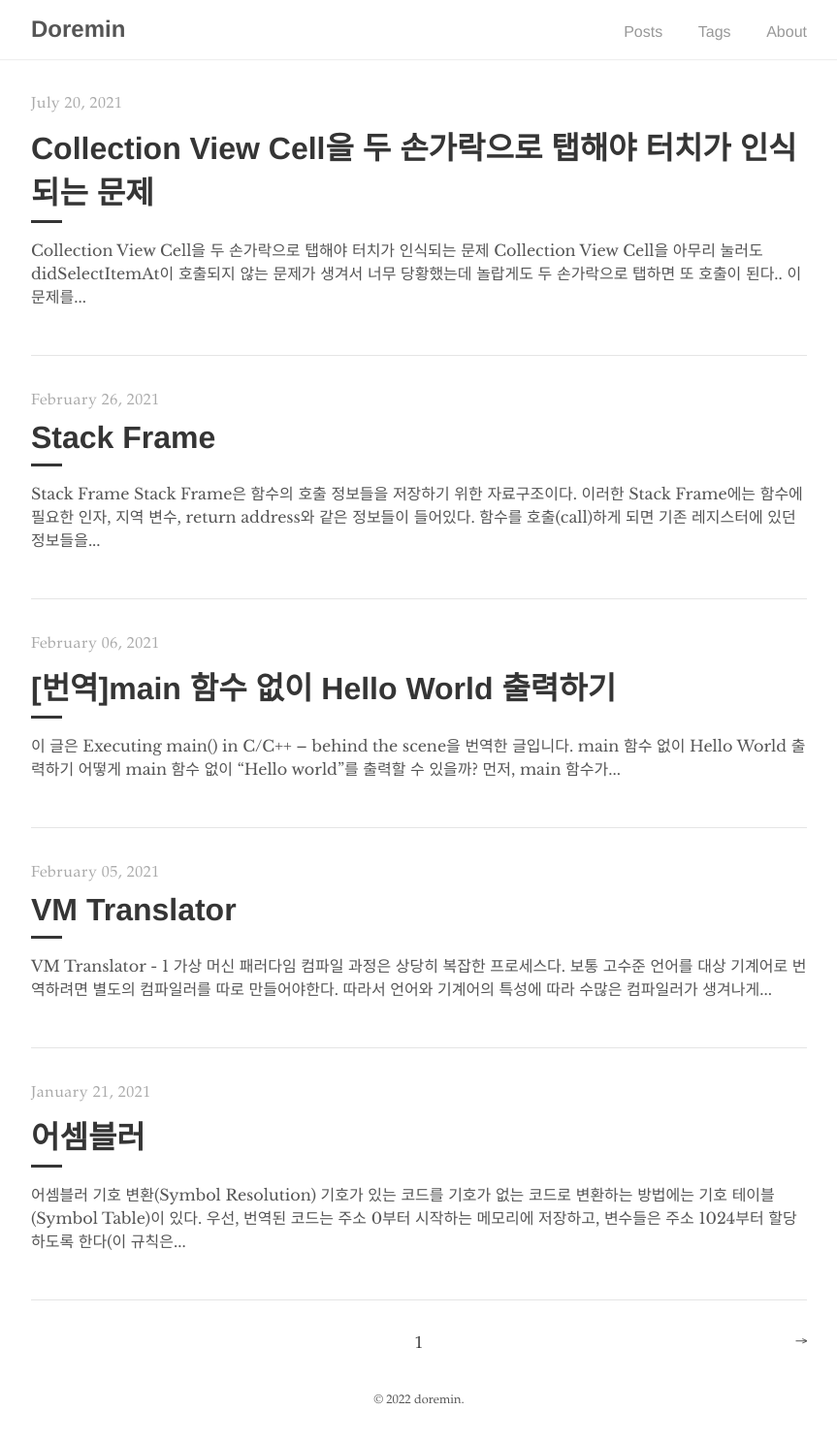
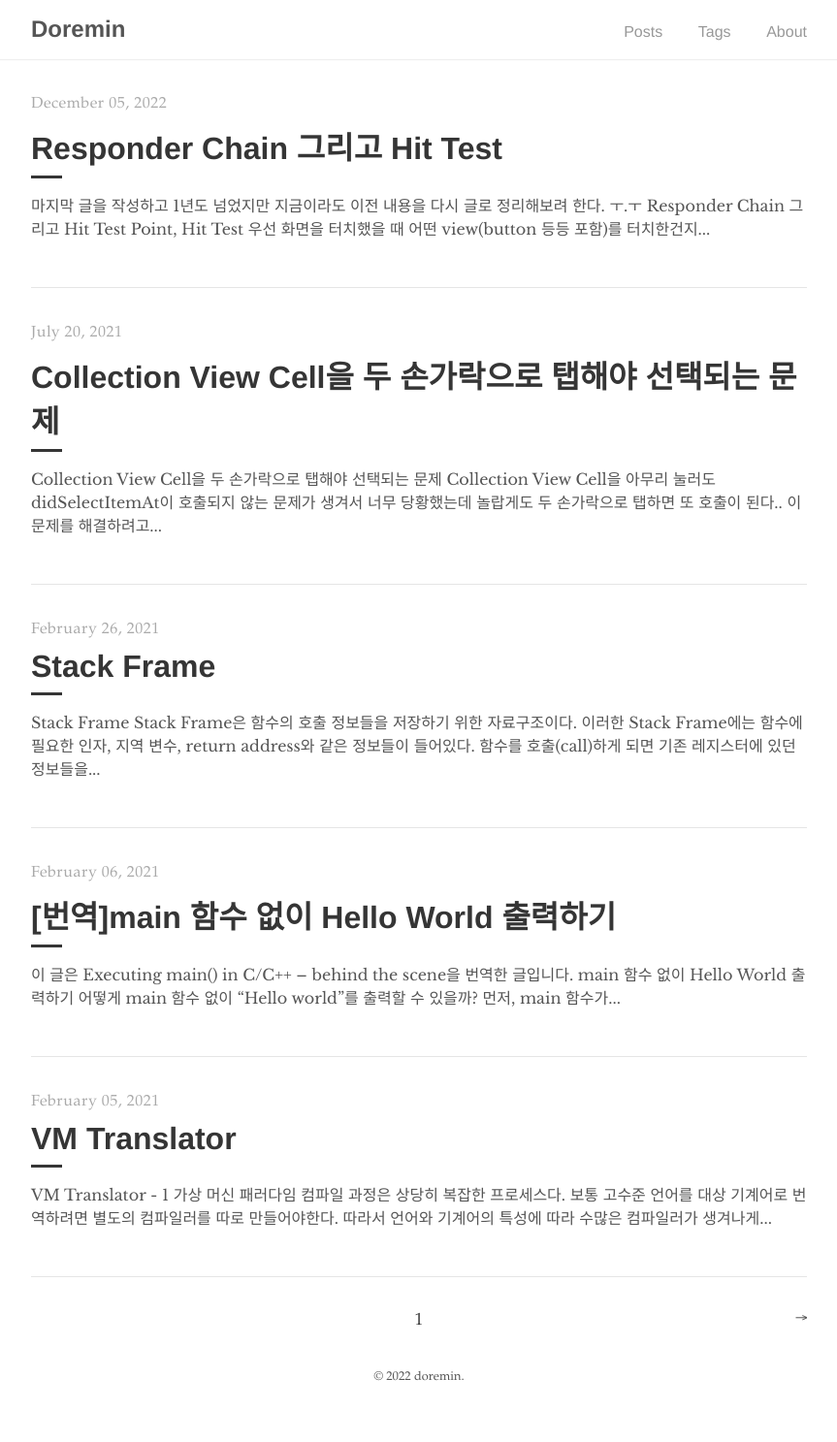
Before and after one commit to doremin/doremin.github.io, a Jekyll site: the page built from index.html, in a window 1280 px wide. Shown: the whole page at 97% size, without its empty margins (208-1071 px from the left). Built offline with Jekyll 4.4.1, drawn with Linux system fonts in a browser that asks for light colours; the list of posts is cut into pages by our own code; after the commit the page ends 1463 px from its top, so only the background shows below that; some of the changed lines change nothing that is shown.

Commit message:
add post

````diff
--- a/_posts/2021-07-20-15:00.md
+++ b/_posts/2021-07-20-15:00.md
@@ -1,13 +1,18 @@
 ---
 layout: post
-title:  "Collection View Cell을 두 손가락으로 탭해야 터치가 인식되는 문제"
+title:  "Collection View Cell을 두 손가락으로 탭해야 선택되는 문제"
 author: "doremin"
 tags: [UIKit]
 ---
 
-# Collection View Cell을 두 손가락으로 탭해야 터치가 인식되는 문제
+# Collection View Cell을 두 손가락으로 탭해야 선택되는 문제
 Collection View Cell을 아무리 눌러도 didSelectItemAt이 호출되지 않는 문제가 생겨서 너무 당황했는데 놀랍게도 두 손가락으로 탭하면 또 호출이 된다..
 
 이 문제를 해결하려고 코드를 계속 살펴봤는데 아무런 문제가 없다..
 
-그리고 검색해보다가 알게 되었는데 TapGestureRecognizer를 가지고 있는 View의 sub view로 CollectionView를 추가하면 두 손가락으로 탭해야 터치가 인식된단다..... (한 손가락으로 탭하면 touchesBegan도 호출이 안됨)
+대충 상황을 재현하면 이렇다.
+![simulator](/assets/images/2021-07-20/2021-07-20-1.png)
+
+view controller의 view에 tap gesture recognizer가 붙어있고 view의 subview로 table view가 있는데 table view의 cell을 아무리 tap해도 선택되지 않는다. 대신에 view controller의 view를 tap 했을 때의 action이 실행된다. 그래서 이 문제를 해결하기 위해서 여러가지를 찾아보다가 Responder chain 그리고 ios에서 어떤 object에 이벤트 처리를 맡기는지에 대해서 알게 되었다. 그래서 그 내용을 정리해보고자 한다.
+
+다음에 계속...
--- /dev/null
+++ b/_posts/2022-12-05-01:55.md
@@ -0,0 +1,85 @@
+---
+layout: post
+title:  "Responder Chain 그리고 Hit Test"
+author: "doremin"
+tags: [UIKit]
+---
+
+마지막 글을 작성하고 1년도 넘었지만 지금이라도 이전 내용을 다시 글로 정리해보려 한다. ㅜ.ㅜ
+
+---
+
+# Responder Chain 그리고 Hit Test
+
+## Point, Hit Test
+우선 화면을 터치했을 때 어떤 view(button 등등 포함)를 터치한건지 어떻게 알아낼까?
+화면을 터치하면 OS 즉 iOS에서 이 이벤트를 UIApplication으로 전달합니다. 그리고 그 밑으로 UIWindow -> root view controller -> view ... 이러한 순서로 전달하게 됩니다. 이 과정에 숨어있는 동작이 UIView에 있는 point, hit test 메소드 입니다.
+
+#### Hit Test!
+![HitTest](/assets/images/2022-12-05/2022-12-05-3.png)
+공식 문서에 나와있는 내용을 요약하면 특정 point(즉 쉽게 생각하면 터치가 발생한 좌표)를 포함하는 가장 하위 receiver를 return한다고 합니다. 일반적인 상황을 생각하면 우리가 직접적으로 터치한다고 생각하는 view를 return하겠네요. 그리고 이 hitTest에서 point함수 를 호출해서 그 point가 특정 view의 좌표 내부에 존재하는지 체크한다고 합니다. 내부에 존재하면 true를 return하고 아니면 false를 return!
+
+#### Point
+![point](/assets/images/2022-12-05/2022-12-05-2.png)
+point는 위에서 말했다싶이 특정 인자로 주어지는 point가 view 내부에 존재하면 true를 return하고 아니면 false를 return하는 함수입니다.
+
+## Responder Chain
+위에 내용들을 통해서 터치가 HitTest, Point함수를 이용해서 iOS -> UIApplication -> UIWindow -> ViewController와 같은 경로로 전해지는 것을 알았습니다. 그렇다면 이 글의 제목으로 있는 Responder Chain은 뭘까요?
+
+우선 UIKit에는 UIResponder라는 event에 대응하기 위한 객체가 있습니다. 그리고 우리가 흔히 사용하는 UIView, UIViewController, UIWindow, UIApplication모두 UIResponder를 상속한 클래스입니다. 이 UIResponder가 처리하는 여러 이벤트 중 우리가 계속 살펴본 터치 이벤트가 있습니다. 그리고 앞에 살펴본 Hit Test를 통해서 터치가 적절한 객체로 전달되게 됩니다.
+![Sample](/assets/images/2022-12-05/2022-12-05-4.png)
+이 화면을 예로들면 노란색 영역을 터치했을 때는 노란색 객체에 이벤트가 전달될 것이고, 초록색 영역을 터치하면 초록색 객체에 이벤트가 전달될 것입니다.
+그런데 만약 초록색 영역을 터치했는데 초록색 객체가 이 이벤트를 처리하지 않는다면 어떻게 될까요?
+
+이것에 관한 내용이 Responder Chain입니다. 이벤트를 받았을 때 그 이벤트를 처리하지 않는다면 초록색보다 상위 객체에 해당하는 노란색 객체에 이벤트가 전달되고 노란색 객체도 처리하지 않는다면 빨간색 이렇게 계속해서 전달되게 됩니다. 그리고 최종적으로 UIApplication -> UIApplicationDelegate도 처리하지 않으면 소멸됩니다.
+![ResponderChain](/assets/images/2022-12-05/2022-12-05-1.png)
+
+## Gesture Recognizer
+이 글을 작성하게 된 이유가 이전 글에서 말했던 문제 때문이었습니다. 우선 결론만 말하면 Gesture Recognizer는 Responder Chain에 속하지 않습니다. 예시로 보여드리겠습니다.
+
+![Sample](/assets/images/2022-12-05/2022-12-05-4.png)
+이 화면에서 각각의 영역은 터치가 시작될 때, 끝날 때, 취소될 때 print를 하도록 override해놨습니다.
+```swift
+override func touchesBegan(_ touches: Set<UITouch>, with event: UIEvent?) {
+    print("\(self.title ?? "") touches began")
+
+    super.touchesBegan(touches, with: event)
+  }
+
+  override func touchesEnded(_ touches: Set<UITouch>, with event: UIEvent?) {
+    print("\(self.title ?? "") touches ended")
+
+    super.touchesEnded(touches, with: event)
+  }
+
+  override func touchesCancelled(_ touches: Set<UITouch>, with event: UIEvent?) {
+    print("\(self.title ?? "") touches cancelled")
+
+    super.touchesCancelled(touches, with: event)
+  }
+```
+
+그리고 빨간색 영역에만 tap gesture recognizer를 추가했습니다. 이 상태에서 초록색 영역을 tap하면 우리가 생각한 결과는 위에서 봤던 Responder Chain에 따라서 이러한 결과를 예상하겠죠?
+```swift
+green touches began
+yellow touches began
+red touches began
+red tap!
+green touches ended
+yellow touches ended
+red touches ended
+```
+하지만 실제 결과를 보면
+```
+green touches began
+yellow touches began
+red touches began
+red tap!
+green touches cancelled
+yellow touches cancelled
+red touches cancelled
+```
+이전 글의 원인은 바로 이녀석 때문이었습니다. gesture recognizer가 touch를 모두 cancel시켜버렸기 때문에 발생한 문제였습니다!
+애플에서 말하길.. window는 hit-testted된 뷰에 event를 전달하기 전에 먼저 gesture recognizer에게 전달합니다. gesture recognizer와 맞지 않는 조건이라면 뷰에 온전하게 event가 전달되지만 맞는 조건이라면 gesture recognizer에게 먼저 전달되게 되고 뷰에 남아있는 모든 터치들을 취소시켜버립니다. 취소시키지 않으려면 간단합니다. gesture recognizer에 있는 cancelsTouchesInView를 false로 하면 됩니다...
+
+처음 이 문제를 찾았을 때 많이 당황했었는데 그 덕분에 많은 사실들을 알아가네요..
````
Also changed, not shown: assets/images/2021-07-20/2021-07-20-1.png (added), assets/images/2022-12-05/2022-12-05-1.png (added), assets/images/2022-12-05/2022-12-05-2.png (added), assets/images/2022-12-05/2022-12-05-3.png (added), assets/images/2022-12-05/2022-12-05-4.png (added).
